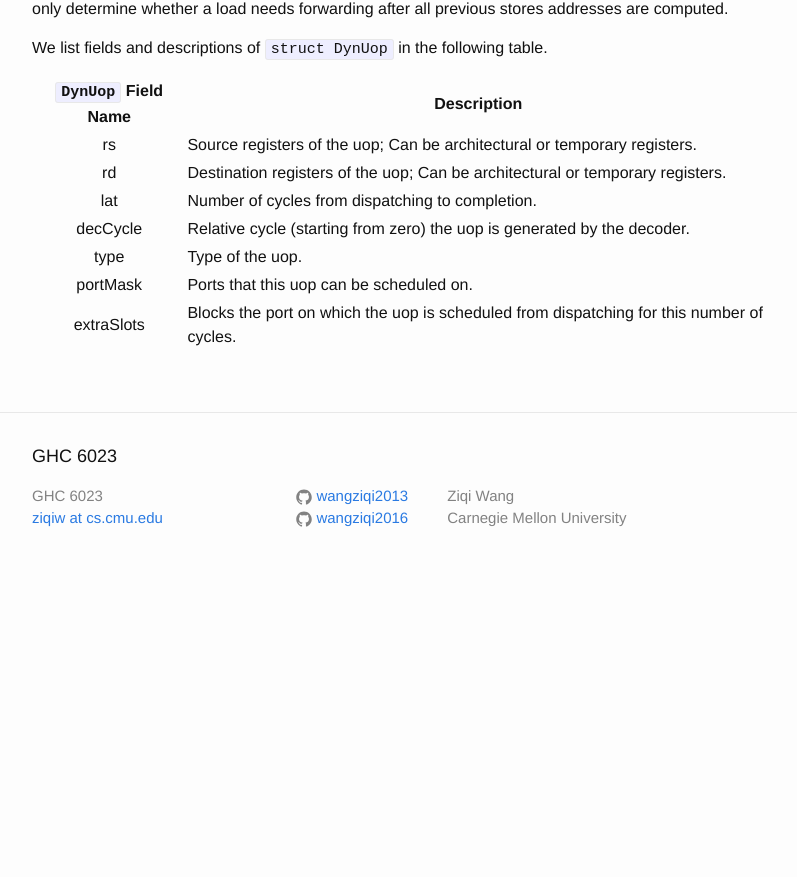
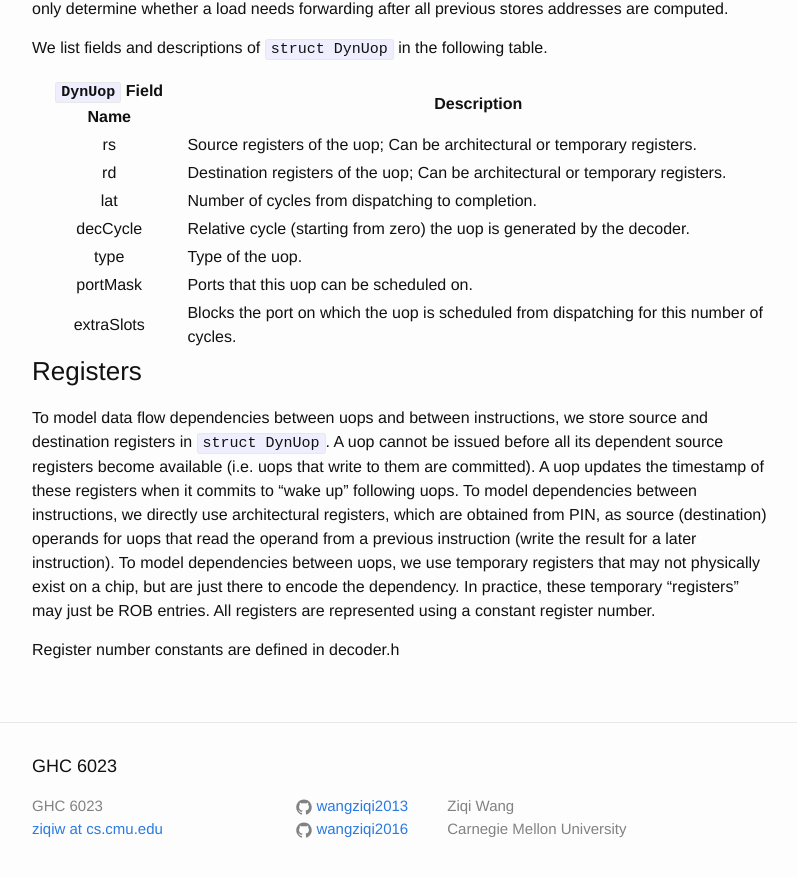
Before and after one commit to wangziqi2013/wangziqi2013.github.io, a Jekyll site: the page built from _posts/2019-12-31-zsim-microarch.markdown, in a window 1280 px wide and 900 px high, scrolled down 6409 px. Shown: the top 877 px of the window, without its empty margins (238-1035 px from the left). Built offline with Jekyll 4.4.1, drawn with Linux system fonts in a browser that asks for light colours; before the commit the page ends 6999 px from its top, so only the background shows below that.

Commit message:
Adding regs

```diff
--- a/_posts/2019-12-31-zsim-microarch.markdown
+++ b/_posts/2019-12-31-zsim-microarch.markdown
@@ -229,3 +229,16 @@ We list fields and descriptions of `struct DynUop` in the following table.
 | type | Type of the uop. |
 | portMask | Ports that this uop can be scheduled on. |
 | extraSlots | Blocks the port on which the uop is scheduled from dispatching for this number of cycles. |
+
+### Registers
+
+To model data flow dependencies between uops and between instructions, we store source and destination registers in
+`struct DynUop`. A uop cannot be issued before all its dependent source registers become available (i.e. uops
+that write to them are committed). A uop updates the timestamp of these registers when it commits to "wake up"
+following uops. To model dependencies between instructions, we directly use architectural registers, which are obtained
+from PIN, as source (destination) operands for uops that read the operand from a previous instruction (write the result
+for a later instruction). To model dependencies between uops, we use temporary registers that may not physically exist
+on a chip, but are just there to encode the dependency. In practice, these temporary "registers" may just be ROB entries.
+All registers are represented using a constant register number.
+
+Register number constants are defined in decoder.h
```
